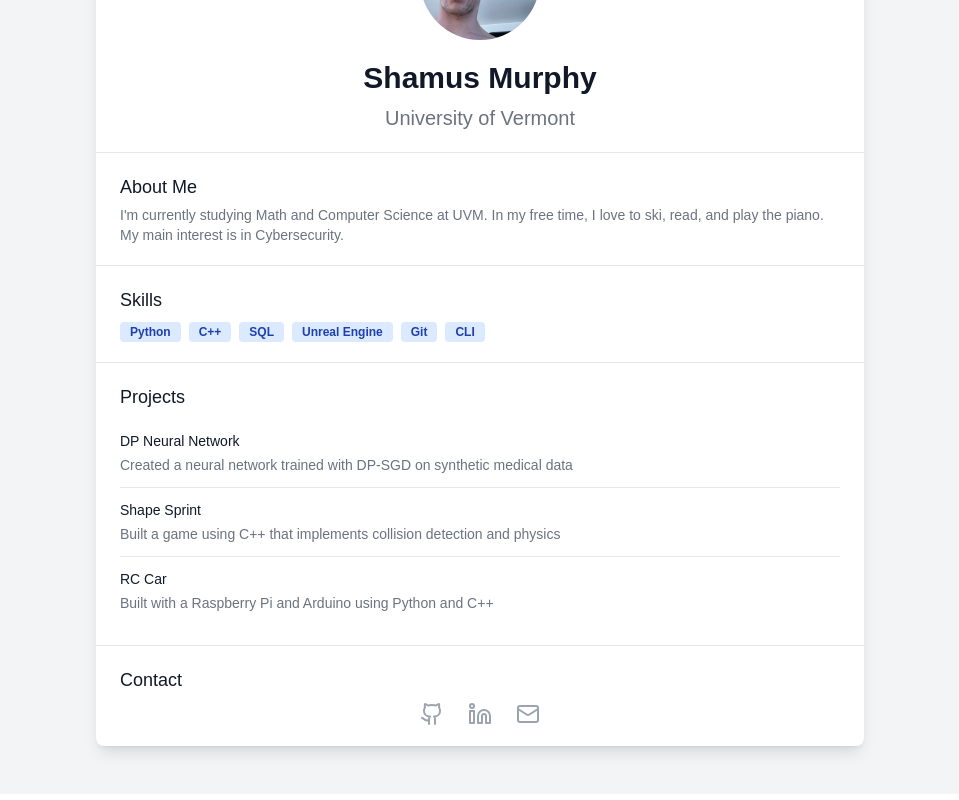
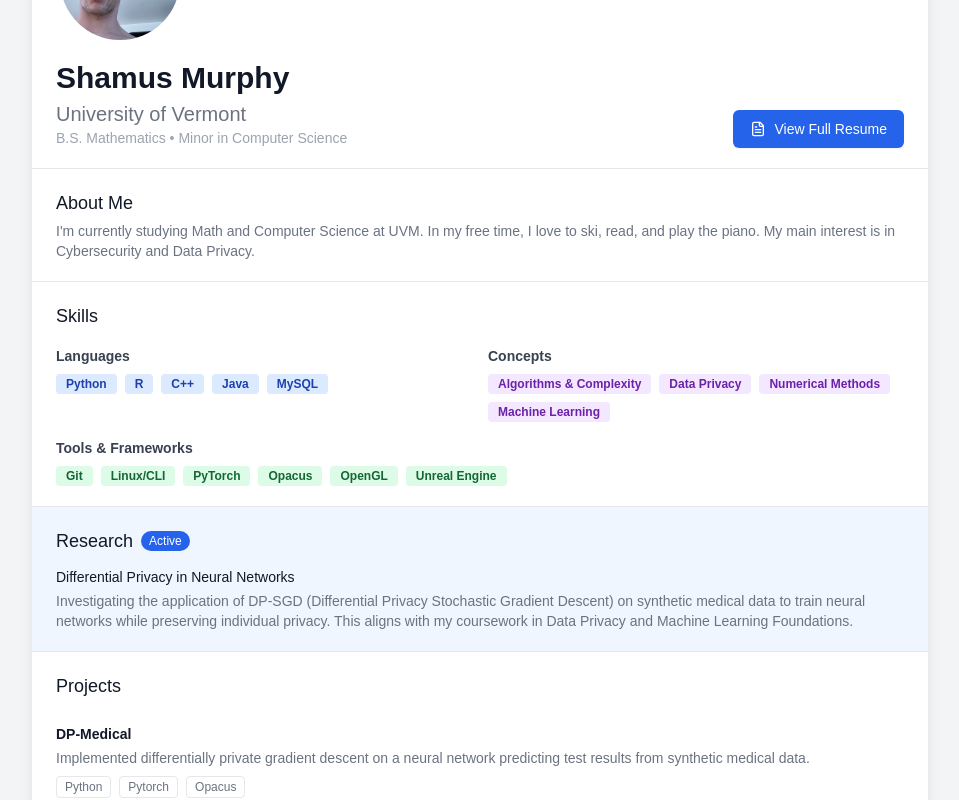
Before and after one commit to shamusmurphy/portfolio, a Next.js app: page / in a window 1280 px wide. Shown: the part 280-1080 px from the top of the page, without its empty margins (160-1119 px from the left). Built offline with nearby package versions, Linux system fonts and the light colour scheme.

Commit message:
some more updates

```diff
--- a/app/page.tsx
+++ b/app/page.tsx
@@ -1,7 +1,7 @@
 'use client'
 
 import Image from 'next/image'
-import { Github, Linkedin, Mail } from 'lucide-react'
+import { Github, Linkedin, Mail, FileText, ExternalLink } from 'lucide-react'
 import { ThemeSwitcher } from '../components/lightdark'
 import { useEffect } from 'react'
 
@@ -13,8 +13,10 @@ export default function Portfolio() {
 
   return (
     <div className="min-h-screen bg-gray-100 dark:bg-gray-900 py-12 px-4 sm:px-6 lg:px-8 transition-colors duration-200">
-      <div className="max-w-3xl mx-auto">
+      <div className="max-w-4xl mx-auto">
         <div className="bg-white dark:bg-gray-800 shadow-lg rounded-lg overflow-hidden">
+
+          {/* Header / Background Image */}
           <div className="relative h-48">
             <Image
               src="/images/background.jpg"
@@ -26,8 +28,10 @@ export default function Portfolio() {
               <ThemeSwitcher />
             </div>
           </div>
-          <div className="relative px-4 py-5 sm:px-6 -mt-16">
-            <div className="relative h-32 w-32 mx-auto rounded-full overflow-hidden border-4 border-white dark:border-gray-800">
+
+          {/* Profile Info */}
+          <div className="relative px-4 py-5 sm:px-6 -mt-16 text-center sm:text-left">
+            <div className="relative h-32 w-32 mx-auto sm:mx-0 rounded-full overflow-hidden border-4 border-white dark:border-gray-800">
               <Image
                 src="/images/profilePic.jpg"
                 alt="Profile picture"
@@ -35,56 +39,151 @@ export default function Portfolio() {
                 objectFit="cover"
               />
             </div>
-            <h1 className="mt-4 text-3xl font-bold text-center text-gray-900 dark:text-white">Shamus Murphy</h1>
-            <p className="mt-2 max-w-2xl text-center text-xl text-gray-500 dark:text-gray-400 mx-auto">
+            <div className="sm:flex sm:justify-between sm:items-end mt-4">
+              <div>
+                <h1 className="text-3xl font-bold text-gray-900 dark:text-white">Shamus Murphy</h1>
+                <p className="mt-1 text-xl text-gray-500 dark:text-gray-400">
                   University of Vermont
                 </p>
+                <p className="text-sm text-gray-400 dark:text-gray-500">
+                  B.S. Mathematics • Minor in Computer Science
+                </p>
               </div>
+
+              {/* New Resume Button Section */}
+              <div className="mt-4 sm:mt-0">
+                <a
+                  href="/resume.pdf"
+                  target="_blank"
+                  rel="noopener noreferrer"
+                  className="inline-flex items-center px-4 py-2 border border-transparent text-sm font-medium rounded-md shadow-sm text-white bg-blue-600 hover:bg-blue-700 focus:outline-none focus:ring-2 focus:ring-offset-2 focus:ring-blue-500 transition-colors"
+                >
+                  {/* @ts-expect-error Server Component */}
+<FileText className="mr-2 h-4 w-4" />
+                  View Full Resume
+                </a>
+              </div>
+            </div>
+          </div>
+
+          {/* About Me */}
           <div className="border-t border-gray-200 dark:border-gray-700 px-4 py-5 sm:px-6">
             <h2 className="text-lg font-medium text-gray-900 dark:text-white">About Me</h2>
             <p className="mt-1 text-sm text-gray-500 dark:text-gray-400">
-              I'm currently studying Math and Computer Science at UVM. In my free time, I love to ski, read, and play the piano. My main interest is in Cybersecurity.
+              I'm currently studying Math and Computer Science at UVM. In my free time, I love to ski, read, and play the piano. My main interest is in Cybersecurity and Data Privacy.
             </p>
           </div>
+
+          {/* Skills Section - Split into Categories */}
           <div className="border-t border-gray-200 dark:border-gray-700 px-4 py-5 sm:px-6">
-            <h2 className="text-lg font-medium text-gray-900 dark:text-white">Skills</h2>
-            <div className="mt-2 flex flex-wrap gap-2">
-              {['Python', 'C++', 'SQL', 'Unreal Engine', 'Git', 'CLI'].map((skill) => (
+            <h2 className="text-lg font-medium text-gray-900 dark:text-white mb-4">Skills</h2>
+
+            <div className="grid grid-cols-1 md:grid-cols-2 gap-4">
+              {/* Programming Languages [cite: 136] */}
+              <div>
+                <h3 className="text-sm font-semibold text-gray-700 dark:text-gray-300 mb-2">Languages</h3>
+                <div className="flex flex-wrap gap-2">
+                  {['Python', 'R', 'C++', 'Java', 'MySQL'].map((skill) => (
                     <span key={skill} className="bg-blue-100 dark:bg-blue-900 text-blue-800 dark:text-blue-200 text-xs font-semibold px-2.5 py-0.5 rounded">
                       {skill}
                     </span>
                   ))}
                 </div>
               </div>
+
+              {/* Concepts [cite: 137] */}
+              <div>
+                <h3 className="text-sm font-semibold text-gray-700 dark:text-gray-300 mb-2">Concepts</h3>
+                <div className="flex flex-wrap gap-2">
+                  {['Algorithms & Complexity', 'Data Privacy', 'Numerical Methods', 'Machine Learning'].map((skill) => (
+                    <span key={skill} className="bg-purple-100 dark:bg-purple-900 text-purple-800 dark:text-purple-200 text-xs font-semibold px-2.5 py-0.5 rounded">
+                      {skill}
+                    </span>
+                  ))}
+                </div>
+              </div>
+
+              {/* Tools/Frameworks [cite: 138] */}
+              <div className="md:col-span-2">
+                <h3 className="text-sm font-semibold text-gray-700 dark:text-gray-300 mb-2">Tools & Frameworks</h3>
+                <div className="flex flex-wrap gap-2">
+                  {['Git', 'Linux/CLI', 'PyTorch', 'Opacus', 'OpenGL', 'Unreal Engine'].map((skill) => (
+                    <span key={skill} className="bg-green-100 dark:bg-green-900 text-green-800 dark:text-green-200 text-xs font-semibold px-2.5 py-0.5 rounded">
+                      {skill}
+                    </span>
+                  ))}
+                </div>
+              </div>
+            </div>
+          </div>
+
+          {/* Current Research Section */}
+          <div className="border-t border-gray-200 dark:border-gray-700 px-4 py-5 sm:px-6 bg-blue-50 dark:bg-gray-800/50">
+            <h2 className="text-lg font-medium text-gray-900 dark:text-white flex items-center">
+              Research
+              <span className="ml-2 text-xs bg-blue-600 text-white px-2 py-0.5 rounded-full">Active</span>
+            </h2>
+            <div className="mt-3">
+              <h3 className="text-sm font-medium text-gray-900 dark:text-white">Differential Privacy in Neural Networks</h3>
+              <p className="mt-1 text-sm text-gray-500 dark:text-gray-400">
+                Investigating the application of DP-SGD (Differential Privacy Stochastic Gradient Descent) on synthetic medical data to train neural networks while preserving individual privacy. This aligns with my coursework in Data Privacy and Machine Learning Foundations.
+              </p>
+            </div>
+          </div>
+
+          {/* Projects */}
           <div className="border-t border-gray-200 dark:border-gray-700 px-4 py-5 sm:px-6">
             <h2 className="text-lg font-medium text-gray-900 dark:text-white">Projects</h2>
             <ul className="mt-2 divide-y divide-gray-200 dark:divide-gray-700">
               {[
-                { name: 'DP Neural Network', description: 'Created a neural network trained with DP-SGD on synthetic medical data' },
-                { name: 'Shape Sprint', description: 'Built a game using C++ that implements collision detection and physics' },
-                { name: 'RC Car', description: 'Built with a Raspberry Pi and Arduino using Python and C++' }
+                {
+                  name: 'DP-Medical',
+                  description: 'Implemented differentially private gradient descent on a neural network predicting test results from synthetic medical data.',
+                  tags: ['Python', 'Pytorch', 'Opacus']
+                },
+                {
+                  name: 'RC Car Controller',
+                  description: 'Built a remote-controlled car using Arduino and Raspberry Pi. Created a Flask-based web interface for live video streaming and motor control. [cite: 144, 145, 146]',
+                  tags: ['Python', 'Flask', 'IoT', 'Hardware']
+                },
+                {
+                  name: 'Shape Sprint',
+                  description: 'A rhythm-based game inspired by Geometry Dash developed using C++ and OpenGL. Implemented custom physics for gravity and collision detection. [cite: 140, 141, 142]',
+                  tags: ['C++', 'OpenGL', 'Game Dev']
+                },
               ].map((project, index) => (
-                <li key={index} className="py-3">
-                  <h3 className="text-sm font-medium text-gray-900 dark:text-white">{project.name}</h3>
+                <li key={index} className="py-4">
+                  <div className="flex justify-between items-start">
+                    <h3 className="text-sm font-bold text-gray-900 dark:text-white">{project.name}</h3>
+                  </div>
                   <p className="mt-1 text-sm text-gray-500 dark:text-gray-400">{project.description}</p>
+                  <div className="mt-2 flex gap-2">
+                    {project.tags.map(tag => (
+                      <span key={tag} className="text-xs text-gray-500 border border-gray-200 dark:border-gray-600 px-2 py-0.5 rounded">
+                        {tag}
+                      </span>
+                    ))}
+                  </div>
                 </li>
               ))}
             </ul>
           </div>
+
+          {/* Contact */}
           <div className="border-t border-gray-200 dark:border-gray-700 px-4 py-5 sm:px-6">
             <h2 className="text-lg font-medium text-gray-900 dark:text-white">Contact</h2>
-            <div className="mt-2 flex justify-center space-x-6">
-              <a href="https://github.com/shamusmurphy" target="_blank" className="text-gray-400 hover:text-gray-500 dark:hover:text-gray-300">
-                <span className="sr-only">GitHub</span>
-                <Github className="h-6 w-6" />
+            <div className="mt-4 flex justify-center space-x-8">
+              <a href="https://github.com/shamusmurphy" target="_blank" className="flex flex-col items-center text-gray-400 hover:text-gray-600 dark:hover:text-gray-200 transition-colors">
+                <Github className="h-6 w-6 mb-1" />
+                <span className="text-xs">GitHub</span>
               </a>
-              <a href="https://www.linkedin.com/in/shamus-murphy-0496032a8/" target="_blank" className="text-gray-400 hover:text-gray-500 dark:hover:text-gray-300">
-                <span className="sr-only">LinkedIn</span>
-                <Linkedin className="h-6 w-6" />
+              <a href="https://www.linkedin.com/in/shamus-murphy-0496032a8/" target="_blank" className="flex flex-col items-center text-gray-400 hover:text-blue-600 dark:hover:text-blue-400 transition-colors">
+                <Linkedin className="h-6 w-6 mb-1" />
+                <span className="text-xs">LinkedIn</span>
               </a>
-              <a href="https://mail.google.com/mail/u/0/#inbox?compose=DmwnWrRlQHXkHZHvkXRqnBfqgDWwHcthrWpCmNJjwxRqdsDmxRbdjPdTzMjWGbLdPLPZpLJwGfqV" target="_blank" className="text-gray-400 hover:text-gray-500 dark:hover:text-gray-300">
-                <span className="sr-only">Email</span>
-                <Mail className="h-6 w-6" />
+              <a href="mailto:Shamus.Murphy@uvm.edu" className="flex flex-col items-center text-gray-400 hover:text-red-600 dark:hover:text-red-400 transition-colors">
+                <Mail className="h-6 w-6 mb-1" />
+                <span className="text-xs">Email</span>
               </a>
             </div>
           </div>
```
Also changed, not shown: 1 other file (tests, documents, lock files or other folders). Lines whose indentation alone changed are shown as unchanged.
